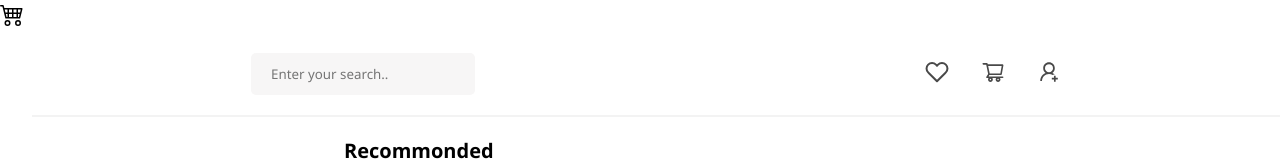
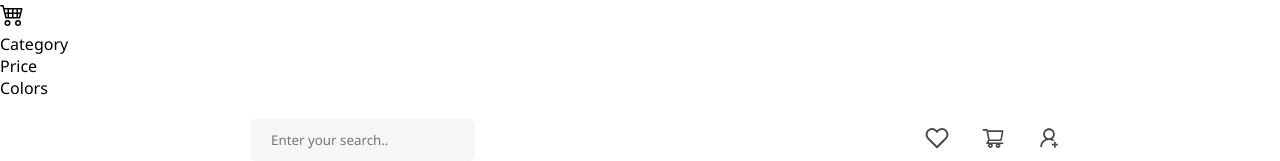
Before and after one commit to Alpy81/e-commerce-store, a React (Vite) app in the folder e-commerce/: page / in a window 1280 px wide. Shown: the top 161 px of the page. Built offline with nearby package versions, Linux system fonts and the light colour scheme.

Commit message:
update commit

```diff
--- a/e-commerce/src/Sidebar/Category/Category.jsx
+++ b/e-commerce/src/Sidebar/Category/Category.jsx
@@ -2,7 +2,7 @@ import React from "react";
 import "./Category.css";
 
 const Category = () => {
-  return <div></div>;
+  return <div>Category</div>;
 };
 
 export default Category;
--- a/e-commerce/src/Sidebar/Colors/Colors.jsx
+++ b/e-commerce/src/Sidebar/Colors/Colors.jsx
@@ -2,7 +2,7 @@ import React from "react";
 import "./Colors.css";
 
 const Colors = () => {
-  return <div></div>;
+  return <div>Colors</div>;
 };
 
 export default Colors;
--- a/e-commerce/src/Sidebar/Price/Price.jsx
+++ b/e-commerce/src/Sidebar/Price/Price.jsx
@@ -2,7 +2,7 @@ import React from "react";
 import "./Price.css";
 
 const Price = () => {
-  return <div></div>;
+  return <div>Price</div>;
 };
 
 export default Price;
--- a/e-commerce/src/Sidebar/Sidebar.jsx
+++ b/e-commerce/src/Sidebar/Sidebar.jsx
@@ -7,7 +7,6 @@ import Colors from "./Colors/Colors";
 
 const Sidebar = () => {
   return (
-    <>
     <section className="sidebar">
       <div className="logo-container">
         <h1>
@@ -18,7 +17,6 @@ const Sidebar = () => {
       <Price />
       <Colors />
     </section>
-    </>
   );
 };
 
```
Lines whose indentation alone changed are shown as unchanged.
